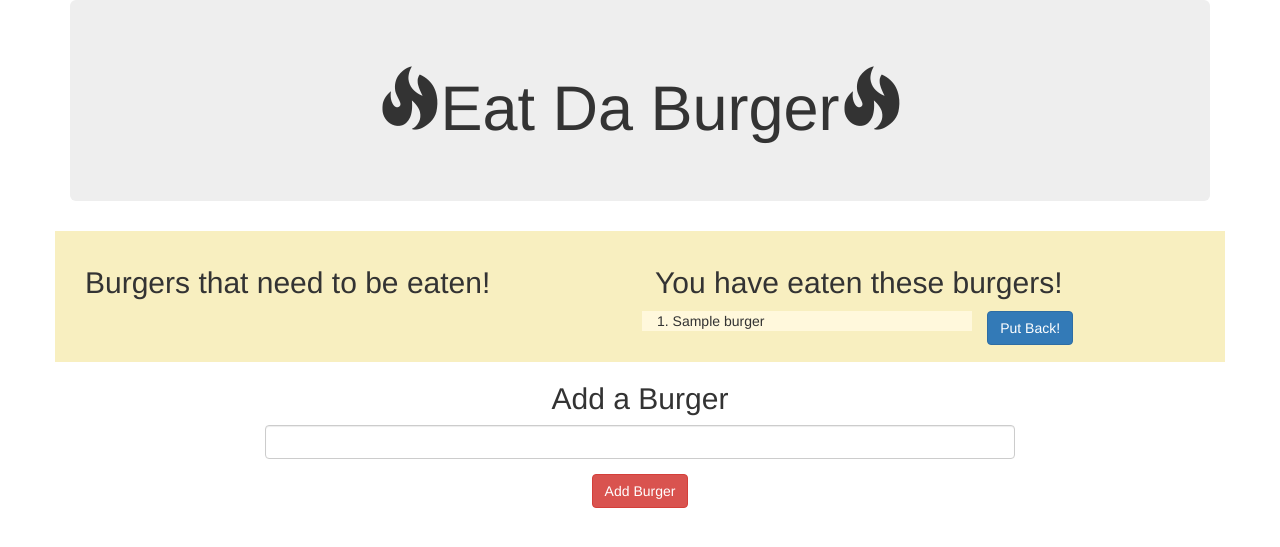
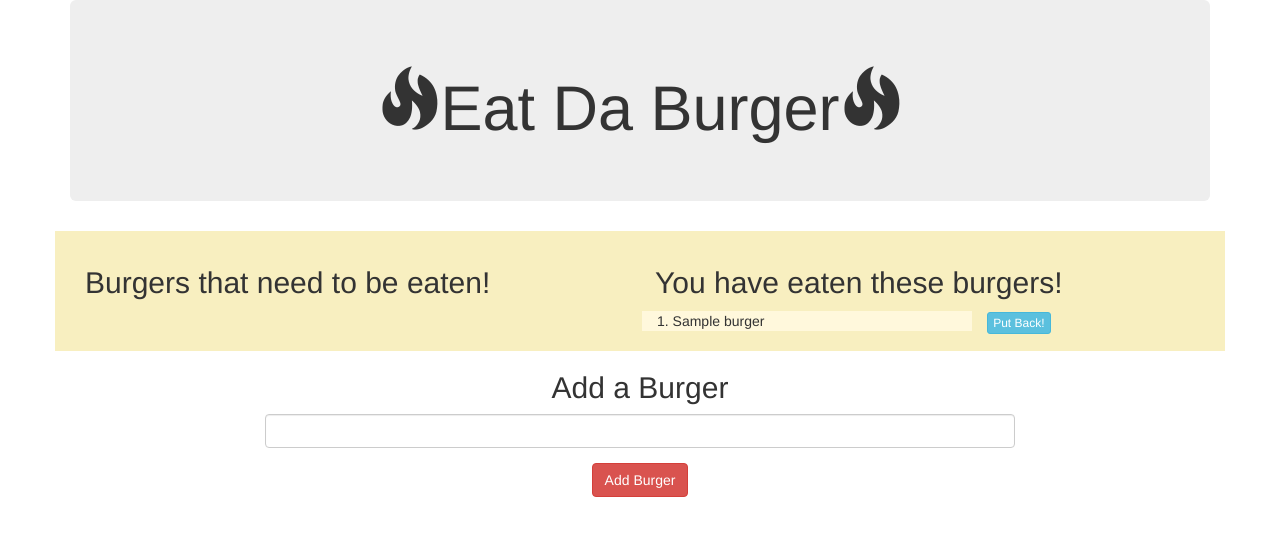
Before and after one commit to curtlytle/burger, a Node server app: page / in a window 1280 px wide. Shown: the top 547 px of the page. Run offline with Node 20, Linux system fonts and the light colour scheme; tables that the repository leaves empty hold one stand-in row (values such as "Sample post"); some libraries are stand-ins or nearby versions.

Commit message:
Updated README and a few last minute style changes

```diff
--- a/views/partials/burgers/burger-block.handlebars
+++ b/views/partials/burgers/burger-block.handlebars
@@ -5,7 +5,7 @@
     </div>
 
     <div class="col-md-4">
-        <button type="button" class="change-devoured btn btn-primary" data-id="{{id}}" data-newdevoured="{{devoured}}">
+        <button type="button" class="change-devoured btn btn-primary btn-xs" data-id="{{id}}" data-newdevoured="{{devoured}}">
             Devour It!
         </button>
     </div>
@@ -17,7 +17,7 @@
         </div>
 
         <div class="col-md-4">
-            <button type="button" class="change-devoured btn btn-primary" data-id="{{id}}" data-newdevoured="{{devoured}}">
+            <button type="button" class="change-devoured btn btn-info btn-xs" data-id="{{id}}" data-newdevoured="{{devoured}}">
                 Put Back!
             </button>
         </div>
```
Also changed, not shown: README.md.
